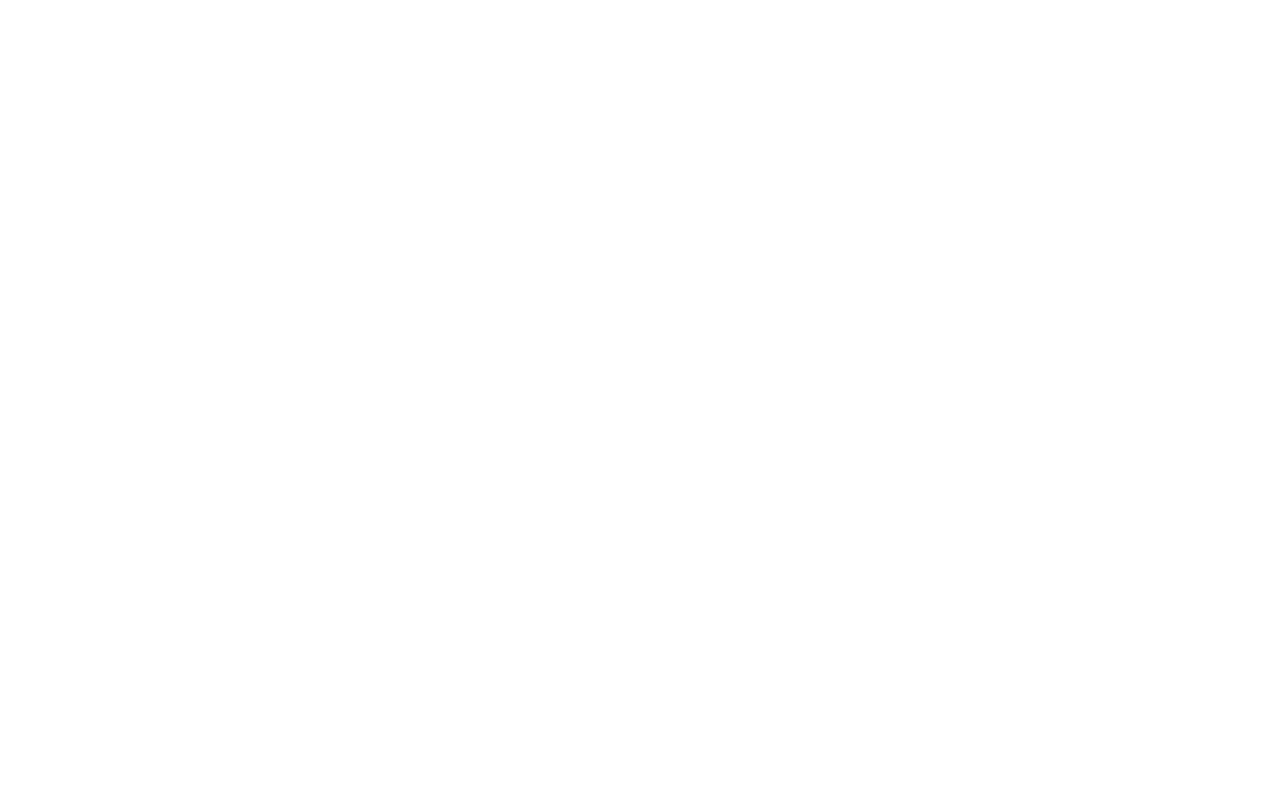
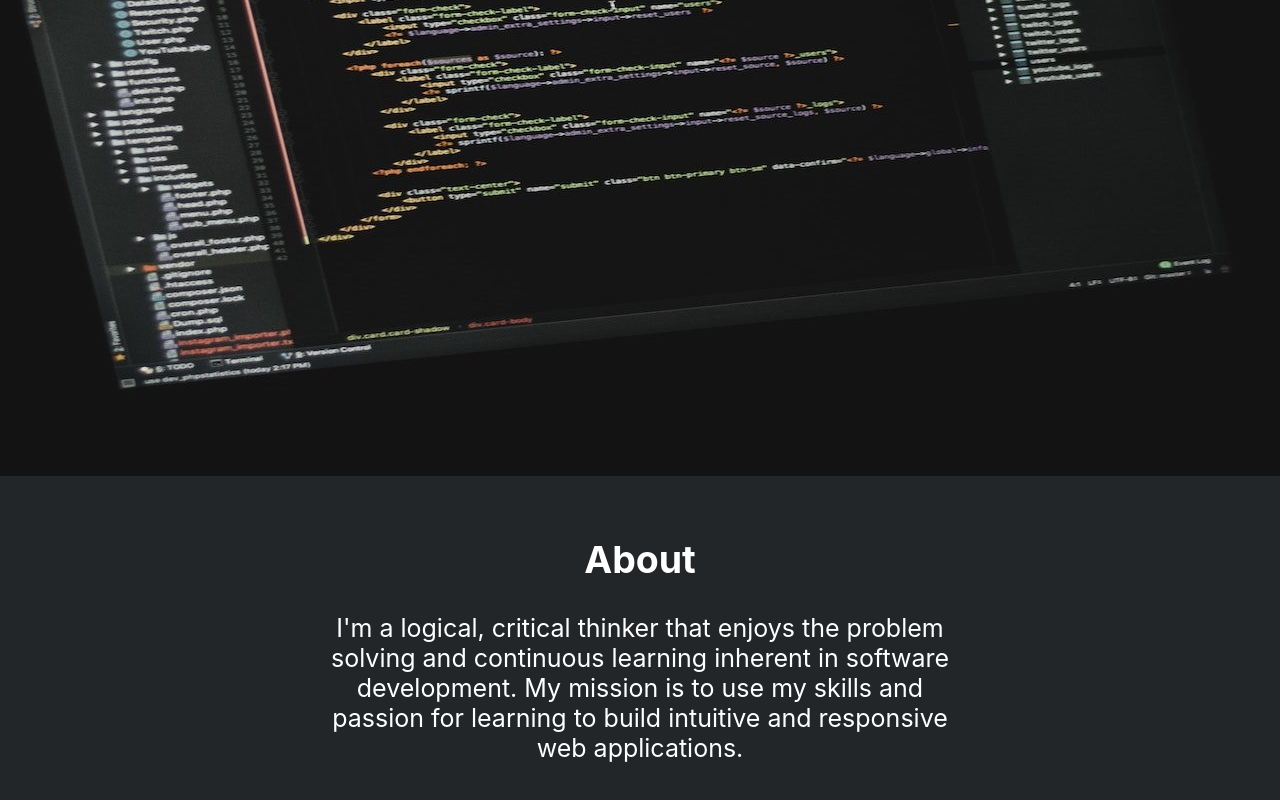
Before and after one commit to rmc3408/portfolio, a React (Create React App) app: page / in a window 1280 px wide. Shown: the part 324-1124 px from the top of the page. Before the commit the page ends 800 px from the top, so only its background shows below. Built offline with nearby package versions, Linux system fonts and the light colour scheme.

Commit message:
about section setup

```diff
--- a/src/App.js
+++ b/src/App.js
@@ -2,12 +2,14 @@ import React from "react";
 import "./App.css";
 import Navbar from "./Components/navbar";
 import ImageSection from './Components/imageSection'
+import About from './Components/About'
 
 function App() {
   return (
     <div className="App">
       <Navbar />
       <ImageSection/>
+      <About/>
     </div>
   );
 }
--- /dev/null
+++ b/src/Components/About.js
@@ -0,0 +1,28 @@
+import React from "react";
+import classes from "./about.module.css";
+
+const About = () => {
+  return (
+    <div className={classes.about}>
+      <div className={classes.about_text}>
+        <div> <h2>About</h2>
+
+      <p>
+        I'm a logical, critical thinker that enjoys the problem solving and
+        continuous learning inherent in software development. My mission is to
+        use my skills and passion for learning to build intuitive and
+        responsive web applications.
+      </p></div>
+
+      </div>
+      <div className={classes.about_cards}>
+          <div></div>
+          <div></div>
+          <div></div>
+
+      </div>
+      <div className={classes.project}></div>
+    </div>
+  );
+};
+export default About;
--- /dev/null
+++ b/src/Components/about.module.css
@@ -0,0 +1,25 @@
+.about{
+    height:500px;
+    background-color:#222629 ;
+    display: flex;
+    flex-direction: column;
+
+
+}
+.about_text{
+    margin-top:30px;
+    flex:0.2;
+    display: flex;
+    align-items: center;
+    justify-content: center;
+
+}
+.about_text >div{
+    text-align: center;
+    color:white;
+    width: 50%;
+    font-size: 25px;
+
+
+
+}
--- a/src/Components/imageSection.js
+++ b/src/Components/imageSection.js
@@ -1,10 +1,10 @@
-import React from 'react';
+import React from "react";
+import classes from './imageSection.module.css'
+const ImageSection = () => {
+  return (
+  <div className={classes.imageContainer}>
 
-const ImageSection=()=>{
-    return(
-<div>
-
-</div>
-    )
-}
-export default ImageSection
+  </div>
+  )
+};
+export default ImageSection;
--- /dev/null
+++ b/src/Components/imageSection.module.css
@@ -0,0 +1,13 @@
+.imageContainer{
+    height: 100vh;
+    width: 100vw;
+    background-image: url("../background_top.jpg");
+    background-repeat: no-repeat;
+    background-position: center center;
+
+}
+
+/* .imageContainer > img{
+    width: 100%;
+    height: 100%;
+} */
--- a/src/Components/navbar.js
+++ b/src/Components/navbar.js
@@ -4,13 +4,12 @@ import classes from "./navbar.module.css";
 const Navbar = () => {
   return <nav className={classes.main_nav}>
       <ul className={classes.nav_items}>
-          <li>Home</li>
+          <li className={classes.active}>Home</li>
           <li>About</li>
           <li>Projects</li>
           <li>Contact</li>
       </ul>
 
-
   </nav>
 };
 export default Navbar;
--- a/src/Components/navbar.module.css
+++ b/src/Components/navbar.module.css
@@ -7,6 +7,7 @@
   align-items: center;
   justify-content: center;
   background-color: #474b4f;
+
 }
 
 .nav_items {
@@ -15,6 +16,10 @@
   display: flex;
   align-items: center;
   justify-content: space-around;
+  color:#c6c6c6 ;
+}
+.active{
+    color:#86c232;
 }
 li:after {
   content: "";
```
Also changed, not shown: src/Components/Background.js (deleted), src/background_top.jpg (renamed from background_top.jpg).
